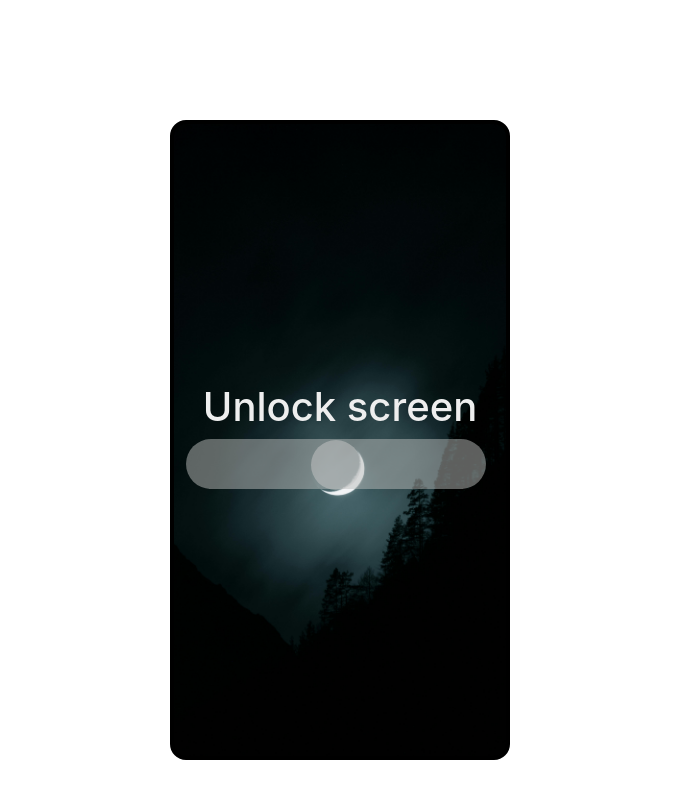
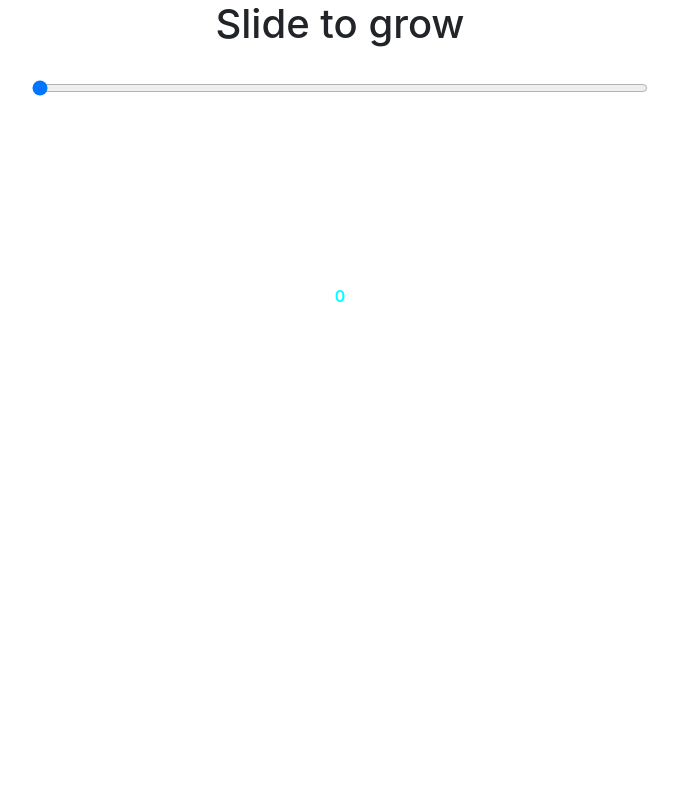
Before and after one commit to anas-kazay/React-mini-projects, a React (Create React App) app in the folder projects-group/: page / in a window 1280 px wide. Shown: the whole page, without its empty margins (300-978 px from the left). Built offline with nearby package versions, Linux system fonts and the light colour scheme; the HTML template or start-up script is replaced by a standard one.

Commit message:
add color slider App

```diff
--- a/projects-group/src/App.js
+++ b/projects-group/src/App.js
@@ -1,10 +1,10 @@
 import "./App.css";
-import SlideToUnlock from "./projects/7-lock-screen/SlideToUnlock";
+import SliderApp from "./projects/8-slider/SliderApp";
 
 function App() {
   return (
     <div className="App">
-      <SlideToUnlock />
+      <SliderApp />
     </div>
   );
 }
--- /dev/null
+++ b/projects-group/src/projects/8-slider/SliderApp.jsx
@@ -0,0 +1,24 @@
+import React, { useState } from "react";
+import SliderComp from "./SliderComp";
+import Title from "../components/Title";
+
+export default function SliderApp() {
+  const [slideValue, setSlideValue] = useState(0);
+  const [color, setColor] = useState(0);
+
+  const handleSliderValueChange = (e) => {
+    setSlideValue(e.target.value);
+    setColor((color) => (color = e.target.value * 2));
+  };
+
+  return (
+    <div className="container text-center">
+      <Title text={"Slide to grow"} classes="pb-4" />
+      <SliderComp
+        setValue={slideValue}
+        handleInput={handleSliderValueChange}
+        color={color}
+      />
+    </div>
+  );
+}
--- /dev/null
+++ b/projects-group/src/projects/8-slider/SliderComp.jsx
@@ -0,0 +1,35 @@
+import React from "react";
+
+export default function SliderComp({ setValue, handleInput, color }) {
+  return (
+    <div
+      className="container d-flex  flex-column"
+      style={{ gap: 200, width: "50vw" }}
+    >
+      <input
+        type="range"
+        min={0}
+        max={100}
+        value={setValue}
+        onInput={handleInput}
+      />
+      <div className=" d-flex  flex-row justify-content-center ">
+        <span
+          style={{
+            color: `rgb(${color}, 255, 255)`,
+            background: `rgb(0, ${color}, 100)`,
+            height: setValue * 3,
+            width: setValue * 3,
+            fontWeight: 600,
+            borderRadius: "50%",
+            display: "flex",
+            alignItems: "center",
+            justifyContent: "center",
+          }}
+        >
+          {setValue}
+        </span>
+      </div>
+    </div>
+  );
+}
```
